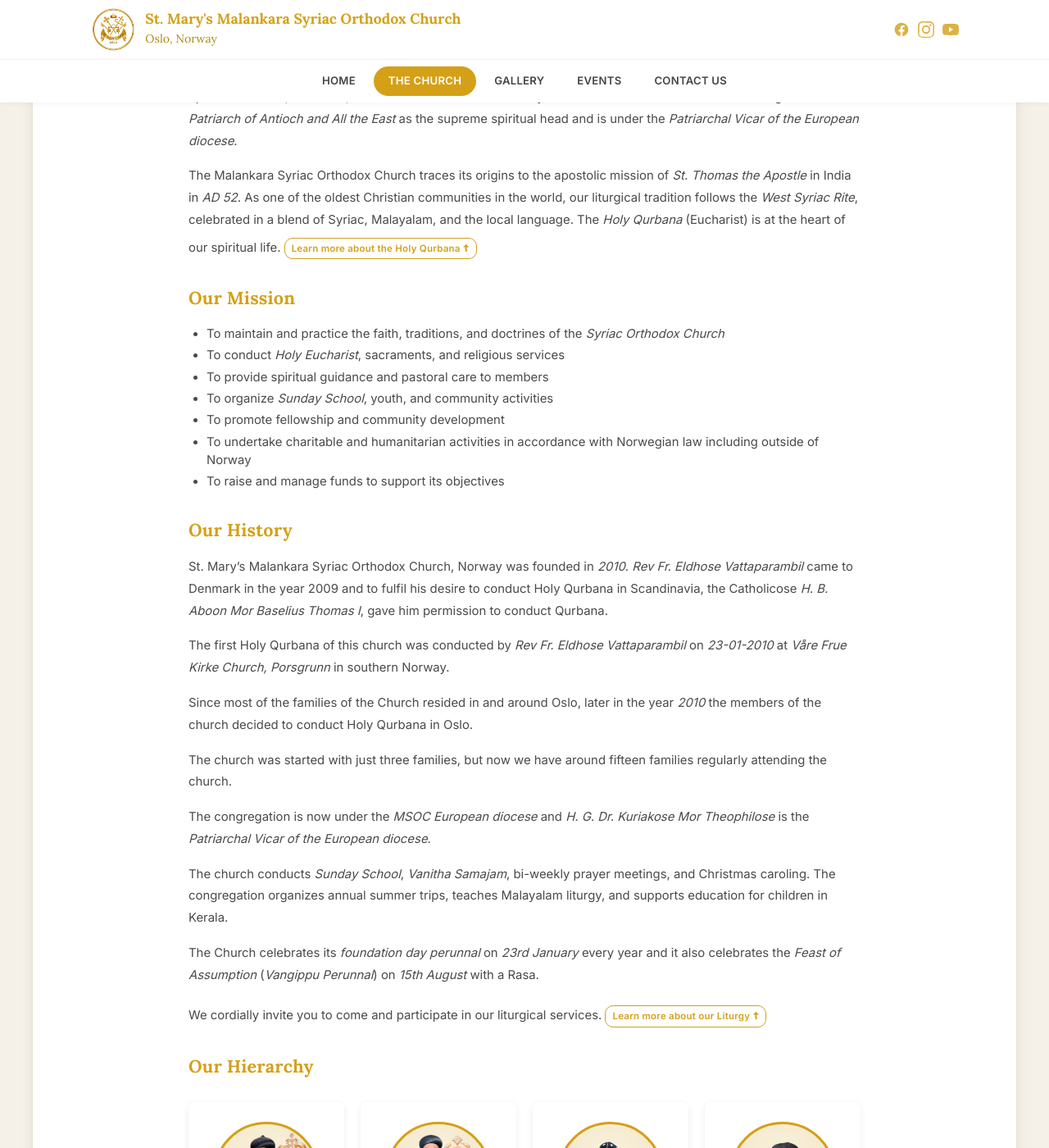
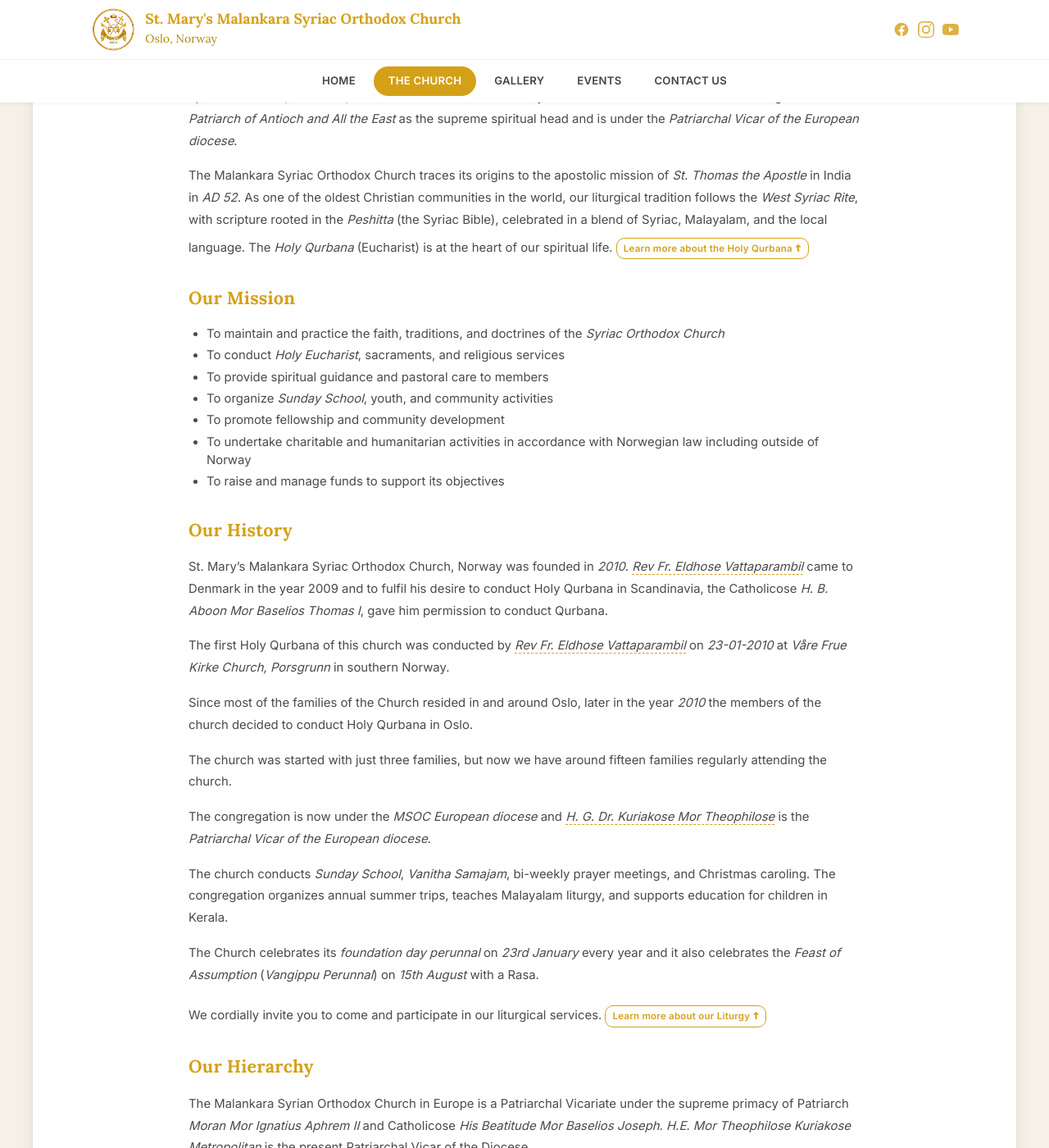
Before and after one commit to stmaryschurchnorway/stmaryschurchnorway.github.io, a Jekyll site: the page built from the-church.md, in a window 1280 px wide and 1400 px high, scrolled down 377 px. Shown: the whole window at 82% size. Built offline with Jekyll 4.4.1, drawn with Linux system fonts in a browser that asks for light colours; some of the changed text lies outside the part shown.

Commit message:
feat: enhance The Church page with hierarchy links, roles, and external references
Add clickable name links in History that scroll to and highlight matching
hierarchy cards. Add role subtitles (His Holiness, His Beatitude,
Metropolitan, Reverend Father) and external links (Syriac Patriarchate,
MSOC Europe, Jacobite Syrian Church, Peshitta Bible) throughout the page.
Fix cross icon (☦) rendering on iOS with text variation selector.

Co-Authored-By: Claude Opus 4.7 (1M context) <noreply@anthropic.com>

```diff
--- a/_includes/qurbana-carousel.html
+++ b/_includes/qurbana-carousel.html
@@ -75,7 +75,7 @@
       <!-- THE VEIL -->
       <div style="text-align: center; margin-bottom: 4px;">
         <div style="display: inline-block; width: 28px; height: 34px; background: linear-gradient(135deg, #f9f3e3, #f5edd5); border: 2px solid #d4a017; border-radius: 1px; position: relative; line-height: 34px;">
-          <span style="color: #8B1E2D; font-size: 18px;">☦</span>
+          <span style="color: #8B1E2D; font-size: 18px;">☦&#xFE0E;</span>
           <div style="position: absolute; top: -4px; left: 50%; transform: translateX(-50%); width: 32px; height: 4px; background: #d4a017; border-radius: 1px;"></div>
         </div>
       </div>
--- a/assets/css/style.css
+++ b/assets/css/style.css
@@ -491,6 +491,41 @@ img { max-width: 100%; height: auto; display: block; }
   color: #4a4a4a;
   margin: 0;
   text-align: center;
+}
+.hierarchy-role {
+  font-size: 0.72rem;
+  color: #8B1E2D;
+  font-style: italic;
+  margin-bottom: 2px;
+}
+.hierarchy-card.highlighted {
+  animation: hierarchy-highlight 2s ease;
+}
+@keyframes hierarchy-highlight {
+  0% { box-shadow: 0 0 0 0 rgba(212, 160, 23, 0.7); }
+  25% { box-shadow: 0 0 20px 6px rgba(212, 160, 23, 0.5); }
+  100% { box-shadow: 0 2px 8px rgba(0,0,0,0.07); }
+}
+.hierarchy-link {
+  color: inherit;
+  text-decoration: none;
+  border-bottom: 1px dashed #d4a017;
+  transition: border-color 0.2s;
+}
+.hierarchy-link:hover {
+  border-bottom-color: #8B1E2D;
+}
+.hierarchy-social-link {
+  display: inline-block;
+  margin-top: 8px;
+  font-size: 0.72rem;
+  color: #d4a017;
+  text-decoration: none;
+  transition: color 0.2s;
+}
+.hierarchy-social-link:hover {
+  color: #8B1E2D;
+  text-decoration: underline;
 }
 
 /* === Gallery Page Grid (Videos) === */
--- a/the-church.md
+++ b/the-church.md
@@ -7,9 +7,9 @@ description: "Faith, history, and parish hierarchy of St. Mary's Malankara Syria
 
 ## Our Faith {#our-faith}
 
-St. Mary's Malankara Syriac Orthodox Church, Oslo, is a Christian congregation belonging to the *Universal Syriac Orthodox Church* and is under the *Malankara Syriac Orthodox Church* (MSOC) European diocese. The Church upholds the faith, traditions, and doctrines of the Universal Syriac Orthodox Church and maintains allegiance to the *Patriarch of Antioch and All the East* as the supreme spiritual head and is under the *Patriarchal Vicar of the European diocese*.
+St. Mary's Malankara Syriac Orthodox Church, Oslo, is a Christian congregation belonging to the <a href="https://syriacpatriarchate.org/" target="_blank" rel="noopener"><em>Universal Syriac Orthodox Church</em></a> and is under the <a href="https://msoc-europe.com/" target="_blank" rel="noopener"><em>Malankara Syriac Orthodox Church</em></a> (MSOC) European diocese. The Church upholds the faith, traditions, and doctrines of the Universal Syriac Orthodox Church and maintains allegiance to the *Patriarch of Antioch and All the East* as the supreme spiritual head and is under the *Patriarchal Vicar of the European diocese*.
 
-The Malankara Syriac Orthodox Church traces its origins to the apostolic mission of *St. Thomas the Apostle* in India in *AD 52*. As one of the oldest Christian communities in the world, our liturgical tradition follows the *West Syriac Rite*, celebrated in a blend of Syriac, Malayalam, and the local language. The *Holy Qurbana* (Eucharist) is at the heart of our spiritual life. <a href="/qurbana/#holy-qurbana" class="qurbana-cta-btn">Learn more about the Holy Qurbana ☦</a>
+The Malankara Syriac Orthodox Church traces its origins to the apostolic mission of *St. Thomas the Apostle* in India in *AD 52*. As one of the oldest Christian communities in the world, our liturgical tradition follows the *West Syriac Rite*, with scripture rooted in the <a href="https://www.peshittabible.org/" target="_blank" rel="noopener"><em>Peshitta</em></a> (the Syriac Bible), celebrated in a blend of Syriac, Malayalam, and the local language. The *Holy Qurbana* (Eucharist) is at the heart of our spiritual life. <a href="/qurbana/#holy-qurbana" class="qurbana-cta-btn">Learn more about the Holy Qurbana ☦&#xFE0E;</a>
 
 ## Our Mission {#our-mission}
 
@@ -23,46 +23,74 @@ The Malankara Syriac Orthodox Church traces its origins to the apostolic mission
 
 ## Our History {#our-history}
 
-St. Mary's Malankara Syriac Orthodox Church, Norway was founded in *2010*. *Rev Fr. Eldhose Vattaparambil* came to Denmark in the year 2009 and to fulfil his desire to conduct Holy Qurbana in Scandinavia, the Catholicose *H. B. Aboon Mor Baselius Thomas I*, gave him permission to conduct Qurbana.
+St. Mary's Malankara Syriac Orthodox Church, Norway was founded in *2010*. <a href="#hierarchy-vicar" class="hierarchy-link"><em>Rev Fr. Eldhose Vattaparambil</em></a> came to Denmark in the year 2009 and to fulfil his desire to conduct Holy Qurbana in Scandinavia, the Catholicose <a href="https://msoc-europe.com/catholicose.php" target="_blank" rel="noopener"><em>H. B. Aboon Mor Baselios Thomas I</em></a>, gave him permission to conduct Qurbana.
 
-The first Holy Qurbana of this church was conducted by *Rev Fr. Eldhose Vattaparambil* on *23-01-2010* at *Våre Frue Kirke Church, Porsgrunn* in southern Norway.
+The first Holy Qurbana of this church was conducted by <a href="#hierarchy-vicar" class="hierarchy-link"><em>Rev Fr. Eldhose Vattaparambil</em></a> on *23-01-2010* at *Våre Frue Kirke Church, Porsgrunn* in southern Norway.
 
 Since most of the families of the Church resided in and around Oslo, later in the year *2010* the members of the church decided to conduct Holy Qurbana in Oslo.
 
 The church was started with just three families, but now we have around fifteen families regularly attending the church.
 
-The congregation is now under the *MSOC European diocese* and *H. G. Dr. Kuriakose Mor Theophilose* is the *Patriarchal Vicar of the European diocese*.
+The congregation is now under the *MSOC European diocese* and <a href="#hierarchy-patriarchal-vicar" class="hierarchy-link"><em>H. G. Dr. Kuriakose Mor Theophilose</em></a> is the *Patriarchal Vicar of the European diocese*.
 
 The church conducts *Sunday School*, *Vanitha Samajam*, bi-weekly prayer meetings, and Christmas caroling. The congregation organizes annual summer trips, teaches Malayalam liturgy, and supports education for children in Kerala.
 
 The Church celebrates its *foundation day perunnal* on *23rd January* every year and it also celebrates the *Feast of Assumption* (*Vangippu Perunnal*) on *15th August* with a Rasa.
 
-We cordially invite you to come and participate in our liturgical services. <a href="/qurbana/#holy-qurbana" class="qurbana-cta-btn">Learn more about our Liturgy ☦</a>
+We cordially invite you to come and participate in our liturgical services. <a href="/qurbana/#holy-qurbana" class="qurbana-cta-btn">Learn more about our Liturgy ☦&#xFE0E;</a>
 
 ## Our Hierarchy {#our-hierarchy}
 
+The Malankara Syrian Orthodox Church in Europe is a Patriarchal Vicariate under the supreme primacy of Patriarch *Moran Mor Ignatius Aphrem II* and Catholicose *His Beatitude Mor Baselios Joseph*. *H.E. Mor Theophilose Kuriakose Metropolitan* is the present Patriarchal Vicar of the Diocese.
+
 <div class="hierarchy-grid">
-  <div class="hierarchy-card">
+  <div class="hierarchy-card" id="hierarchy-patriarch">
     <img src="{{ '/assets/img/hierarchy/moran-mor.png' | relative_url }}" alt="H.H. Moran Mor Ignatius Aphrem II">
     <h3>Our Patriarch</h3>
+    <p class="hierarchy-role">His Holiness</p>
     <p>H.H. Moran Mor Ignatius Aphrem II</p>
+    <a href="https://syriacpatriarchate.org/patriarch/" target="_blank" rel="noopener" class="hierarchy-social-link">↗ Learn more</a>
   </div>
-  <div class="hierarchy-card">
+  <div class="hierarchy-card" id="hierarchy-catholicose">
     <img src="{{ '/assets/img/hierarchy/baselios.png' | relative_url }}" alt="H.B. Aboon Mor Baselios Joseph">
     <h3>Our Catholicose</h3>
+    <p class="hierarchy-role">His Beatitude</p>
     <p>H.B. Aboon Mor Baselios Joseph</p>
+    <a href="https://jacobitesyrianchurch.org/catholicos_baselios_joseph.html" target="_blank" rel="noopener" class="hierarchy-social-link">↗ Learn more</a>
   </div>
-  <a href="https://www.instagram.com/theophilose_kuriakose/" target="_blank" rel="noopener" class="hierarchy-card">
+  <div class="hierarchy-card" id="hierarchy-patriarchal-vicar">
     <img src="{{ '/assets/img/hierarchy/kuriakose.png' | relative_url }}" alt="H.E. Kuriakose Mor Theophilos">
     <h3>Patriarchal Vicar</h3>
+    <p class="hierarchy-role">Metropolitan</p>
     <p>H.E. Kuriakose Mor Theophilos</p>
-  </a>
-  <a href="https://www.instagram.com/fathereldhose/" target="_blank" rel="noopener" class="hierarchy-card">
+    <a href="https://msoc-europe.com/diocese-metropolitan.php" target="_blank" rel="noopener" class="hierarchy-social-link">↗ Learn more</a>
+    <a href="https://www.instagram.com/theophilose_kuriakose/" target="_blank" rel="noopener" class="hierarchy-social-link">↗ Instagram</a>
+  </div>
+  <div class="hierarchy-card" id="hierarchy-vicar">
     <img src="{{ '/assets/img/vicar.png' | relative_url }}" alt="Rev Fr. Eldhose Vattaparambil">
     <h3>Vicar</h3>
-    <p>Rev Fr. Eldhose Vattaparambil</p>
-  </a>
+    <p class="hierarchy-role">Reverend Father</p>
+    <p>Fr. Eldhose Vattaparambil</p>
+    <a href="https://www.instagram.com/fathereldhose/" target="_blank" rel="noopener" class="hierarchy-social-link">↗ Instagram</a>
+  </div>
 </div>
+
+<script>
+document.addEventListener('DOMContentLoaded', function() {
+  document.querySelectorAll('.hierarchy-link').forEach(function(link) {
+    link.addEventListener('click', function(e) {
+      e.preventDefault();
+      var targetId = this.getAttribute('href').substring(1);
+      var card = document.getElementById(targetId);
+      if (!card) return;
+      card.scrollIntoView({ behavior: 'smooth', block: 'center' });
+      card.classList.remove('highlighted');
+      void card.offsetWidth;
+      card.classList.add('highlighted');
+    });
+  });
+});
+</script>
 
 ## Our Governance {#our-governance}
 
@@ -75,3 +103,5 @@ The General Body shall:
 - Elect *[Managing Committee](/contact/#board-of-trustees)*
 - Approve amendments to the constitution
 - Decide major matters affecting the Church
+
+See our current *[Board of Trustees](/contact/#board-of-trustees)* for parish leadership contacts.
```
Also changed, not shown: other parts of _includes/qurbana-carousel.html (+2 -2 lines).
